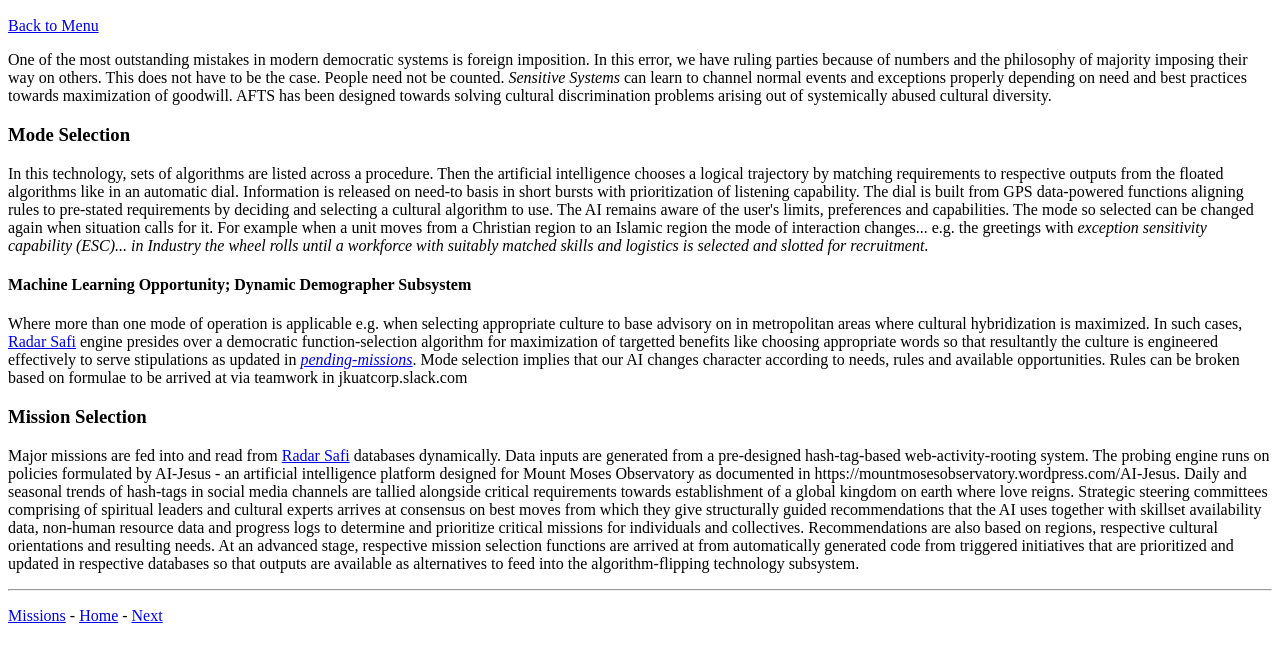
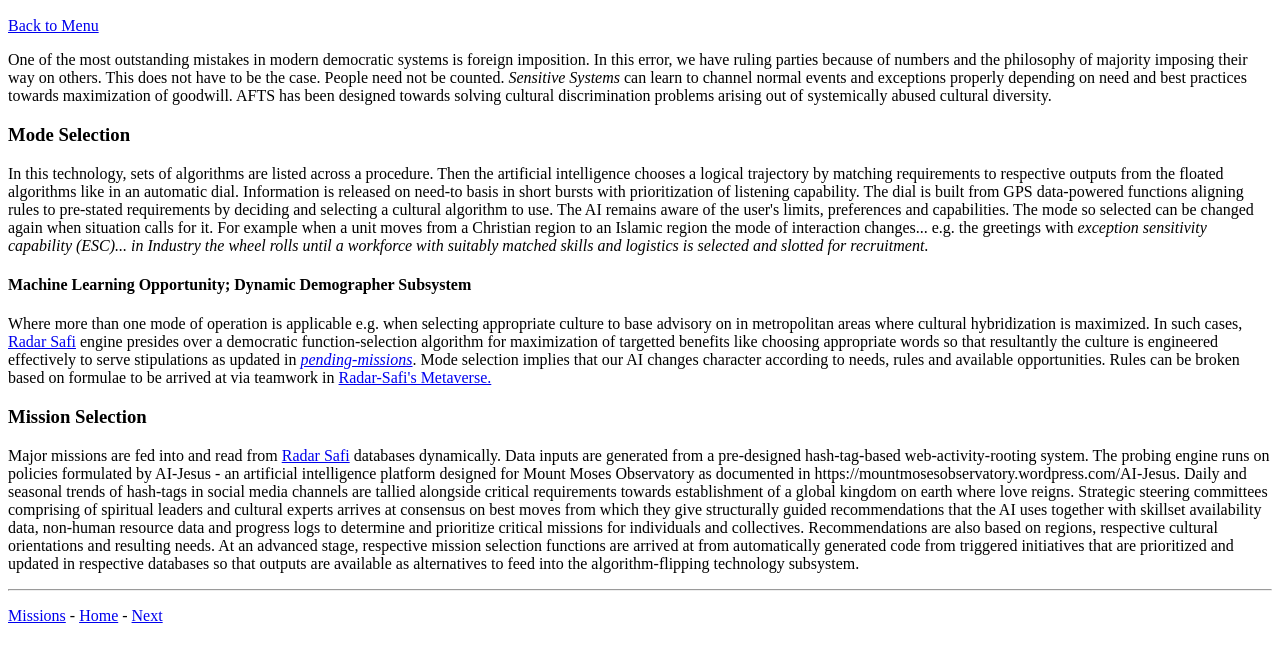
Before and after one commit to Osakamani/Radar-Safi, a plain HTML site: page Megaverse/00 Algorithm-flipping Tech.html in a window 1280 px wide. Shown: the part 96-758 px from the top of the page. Drawn offline with Linux system fonts and the light colour scheme.

Commit message:
changing discussion group to metaverse
If link is wrong search in Facebook, radar-safi steering commitee

```diff
--- a/Megaverse/00 Algorithm-flipping Tech.html
+++ b/Megaverse/00 Algorithm-flipping Tech.html
@@ -17,7 +17,7 @@
 
         <h4> Machine Learning Opportunity; Dynamic Demographer Subsystem </h4>
 
-          <p> Where more than one mode of operation is applicable e.g. when selecting appropriate culture to base advisory on in metropolitan areas where cultural hybridization is maximized. In such cases, <a href="07 About Radar Safi - Smart App.html">Radar Safi</a> engine presides over a democratic function-selection algorithm for maximization of targetted benefits like choosing appropriate words so that resultantly the culture is engineered effectively to serve stipulations as updated in <a href="../Megaverse/Missions/Index.html"><em>pending-missions</em></a>. Mode selection implies that our AI changes character according to needs, rules and available opportunities. Rules can be broken based on formulae to be arrived at via teamwork in jkuatcorp.slack.com
+          <p> Where more than one mode of operation is applicable e.g. when selecting appropriate culture to base advisory on in metropolitan areas where cultural hybridization is maximized. In such cases, <a href="07 About Radar Safi - Smart App.html">Radar Safi</a> engine presides over a democratic function-selection algorithm for maximization of targetted benefits like choosing appropriate words so that resultantly the culture is engineered effectively to serve stipulations as updated in <a href="../Megaverse/Missions/Index.html"><em>pending-missions</em></a>. Mode selection implies that our AI changes character according to needs, rules and available opportunities. Rules can be broken based on formulae to be arrived at via teamwork in <a href="https://facebook.com/radar-safi">Radar-Safi's Metaverse.</a>
 
       <h3> Mission Selection </h3>
 
```
